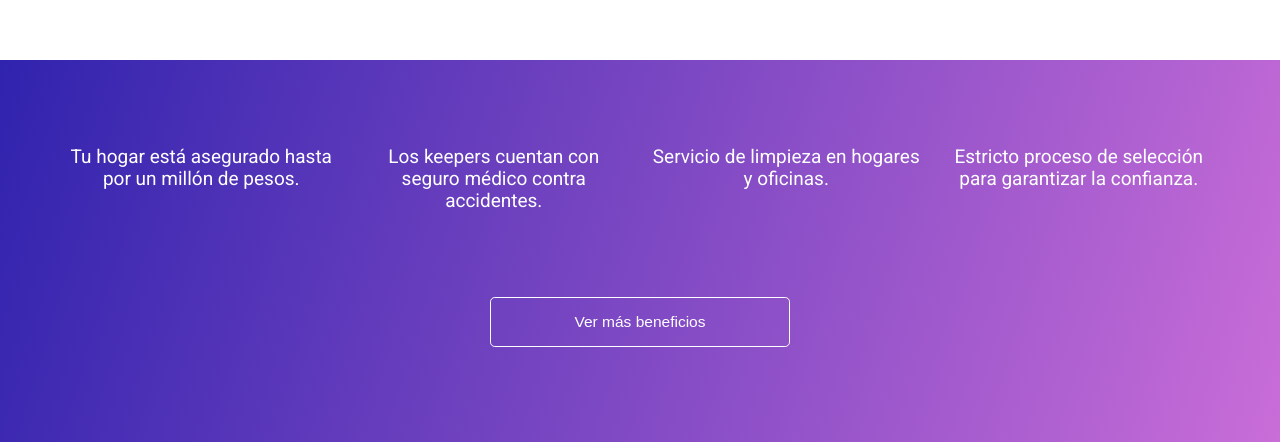
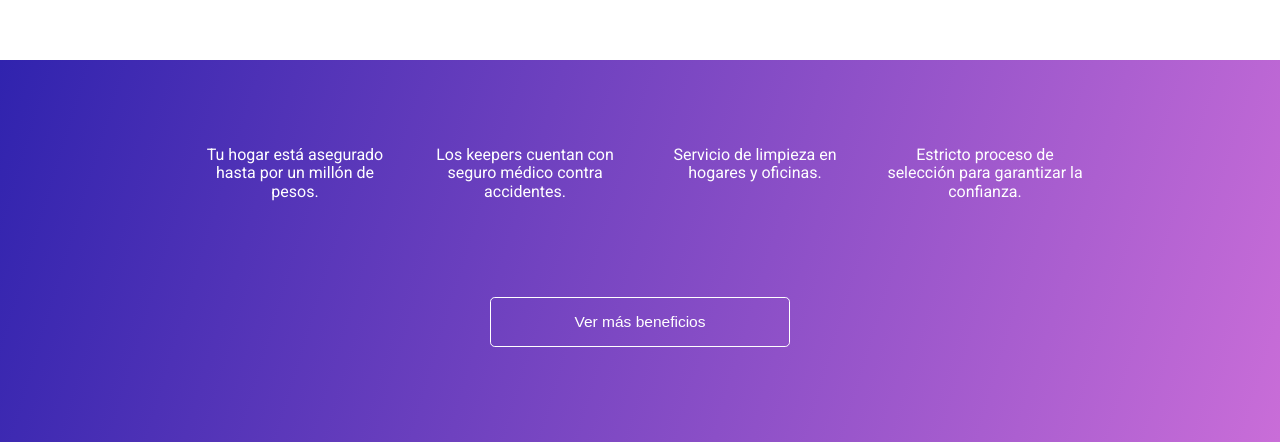
Before and after one commit to McBlastRocks/copy-sass, a website: page index.html in a window 1280 px wide. Shown: the part 740-1182 px from the top of the page. Drawn offline with nearby package versions, Linux system fonts and the light colour scheme.

Commit message:
Sección morada terminada con resposive

```diff
--- a/assets/styles/sass/styles.scss
+++ b/assets/styles/sass/styles.scss
@@ -68,6 +68,7 @@ div {
   margin-top: 30px; }
 
 .element-cuadro-morado {
+  display
   text-align: center;
   display: block;
   padding: 0 11.250px 0 11.250px; }
@@ -76,7 +77,8 @@ div {
   height: auto;
   min-height: 80px;
   line-height: 1.15;
-  width: auto;
+  // width: auto;
+
   font-family: 'Roboto', sans-serif;
   font-weight: normal;
   font-size: 19px;
--- a/index.html
+++ b/index.html
@@ -43,27 +43,27 @@
   </div>
   <section class="cuadro-morado">
     <div class="container">
-      <div class="row center">
-        <div class= "col-xs-1 col-md-3 col-md-offset-2 align-self-start element-cuadro-morado">
-          <p class="">Tu hogar está asegurado hasta por un millón de pesos.</p>
+        <div class="row col-10 offset-1 col-md-10 offset-md-1">
+          <div class= "col-12 col-md-3 element-cuadro-morado">
+            <p class="parrafo">Tu hogar está asegurado hasta por un millón de pesos.</p>
             <div class="container-img">
               <img src="assets/img/Jelpmi-07.png" width="35%" alt="">
             </div>
           </div>
-        <div class= "col-xs-1 col-md-3 element-cuadro-morado align-self-start">
-          <p>Los keepers cuentan con seguro médico contra accidentes.</p>
+          <div class= "col-12 col-md-3 element-cuadro-morado">
+            <p class="parrafo">Los keepers cuentan con seguro médico contra accidentes.</p>
             <div class="container-img">
               <img src="assets/img/Jelpmi-08.png" width="35%" alt="">
             </div>
           </div>
-        <div class= "col-xs-1 col-md-3 element-cuadro-morado align-self-start">
-          <p>Servicio de limpieza en hogares y oficinas.</p>
+          <div class= "col-12 col-md-3 element-cuadro-morado">
+            <p class="parrafo">Servicio de limpieza en hogares y oficinas.</p>
             <div class="container-img">
               <img src="assets/img/Jelpmi-09.png" width="35%" alt="">
             </div>
           </div>
-        <div class= "col-xs-1 col-md-3 element-cuadro-morado align-self-start">
-          <p>Estricto proceso de selección para garantizar la confianza.</p>
+          <div class= "col-12 col-md-3 element-cuadro-morado">
+            <p class="parrafo">Estricto proceso de selección para garantizar la confianza.</p>
             <div class="container-img">
               <img src="assets/img/Jelpmi-10.png" width="35%" alt="">
             </div>
```
Also changed, not shown: assets/styles/css/styles.css. Lines whose indentation alone changed are shown as unchanged.
